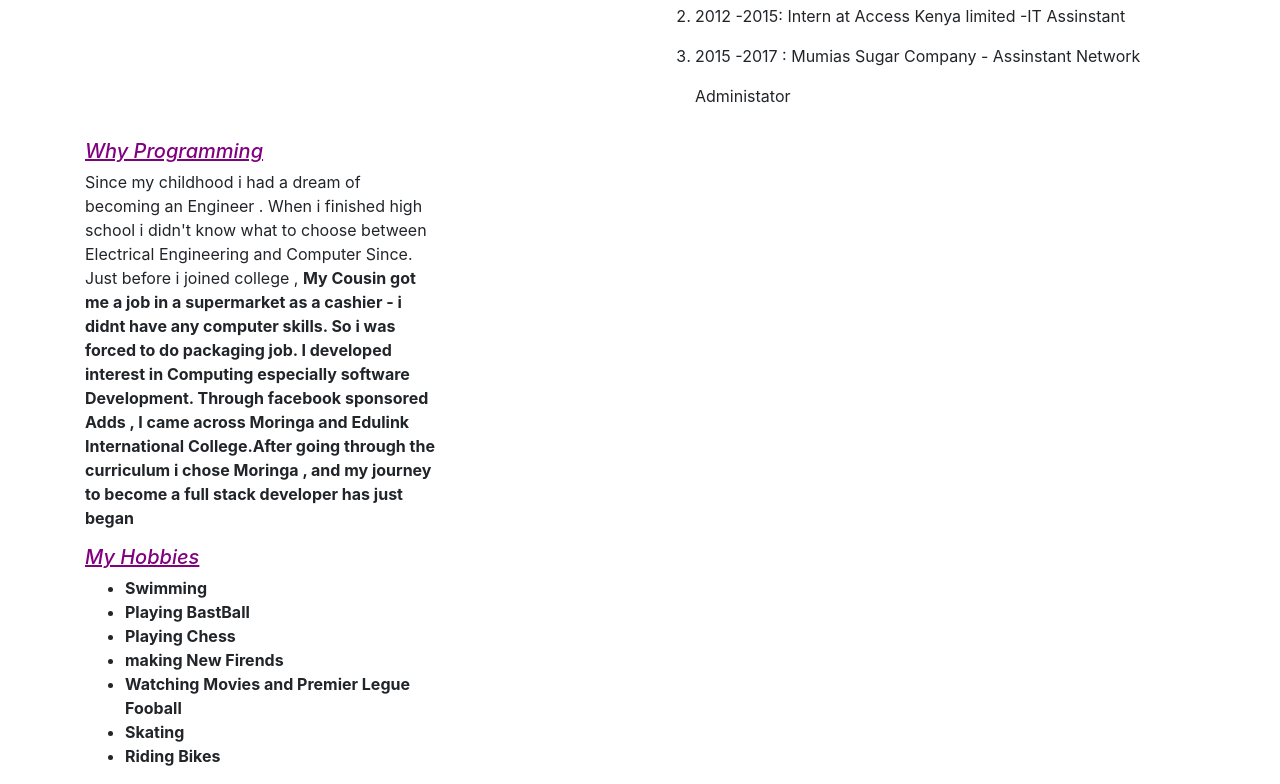
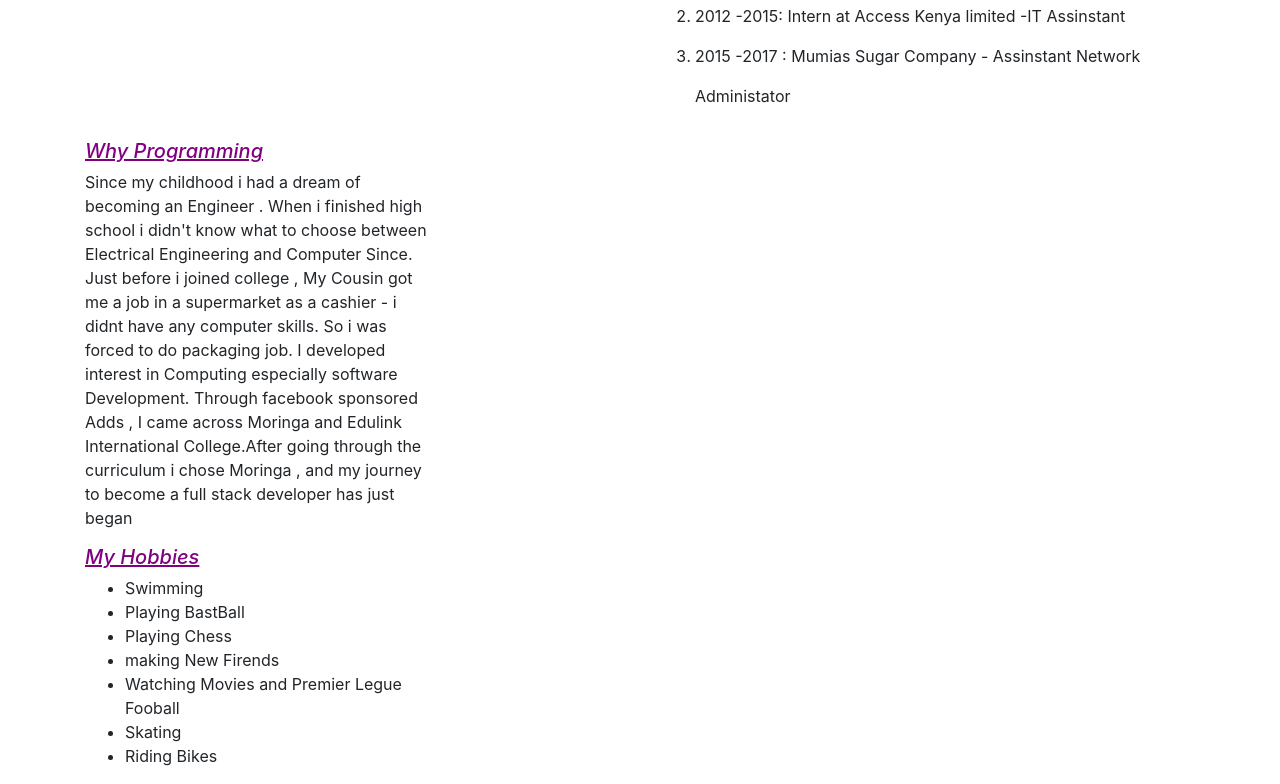
Before and after one commit to collinsjumaz/collinsjumaz.github.io, a plain HTML site: page Documents/my-portfolio/index.html in a window 1280 px wide. Shown: the part 871-1655 px from the top of the page. Drawn offline with Linux system fonts and the light colour scheme.

Commit message:
adding styles

```diff
--- a/Documents/my-portfolio/index.html
+++ b/Documents/my-portfolio/index.html
@@ -55,7 +55,7 @@
             </div>
             <div class="panel-body">
                 <h3>Why Programming</h3>
-                <p >Since my childhood i had a dream of becoming an Engineer . When i finished high school i didn't know what to choose between Electrical Engineering and Computer Since. Just before i joined college , <b>My Cousin got me a job in a supermarket as a cashier - i didnt have any computer skills. So i was forced to do packaging job.  I developed interest in Computing especially software Development. Through facebook sponsored Adds , I came across Moringa and Edulink International College.After going through the curriculum i chose Moringa , and my journey to become a full stack developer has just began</p>
+                <p>Since my childhood i had a dream of becoming an Engineer . When i finished high school i didn't know what to choose between Electrical Engineering and Computer Since. Just before i joined college , My Cousin got me a job in a supermarket as a cashier - i didnt have any computer skills. So i was forced to do packaging job.  I developed interest in Computing especially software Development. Through facebook sponsored Adds , I came across Moringa and Edulink International College.After going through the curriculum i chose Moringa , and my journey to become a full stack developer has just began</p>
                 </div>
                   <div class="panel-footer">
                     <p>
```
Also changed, not shown: 1 other file.
